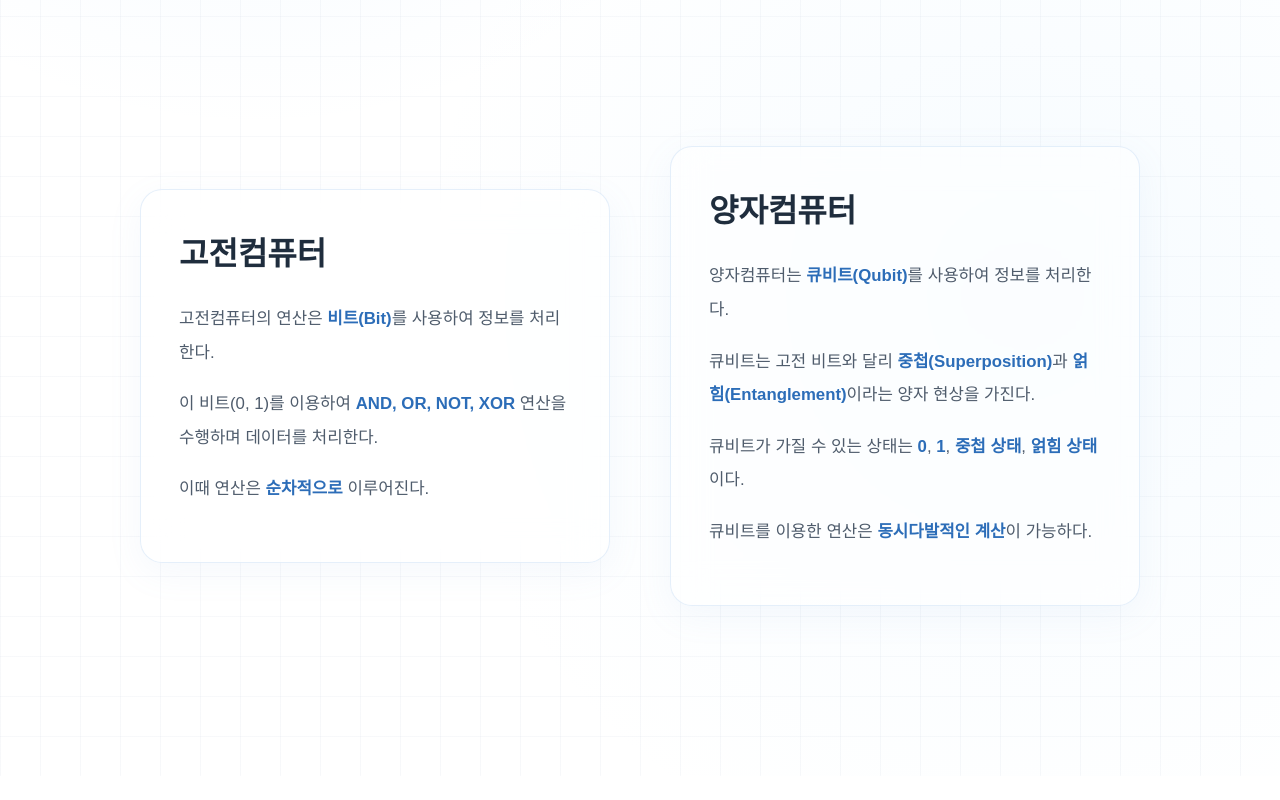
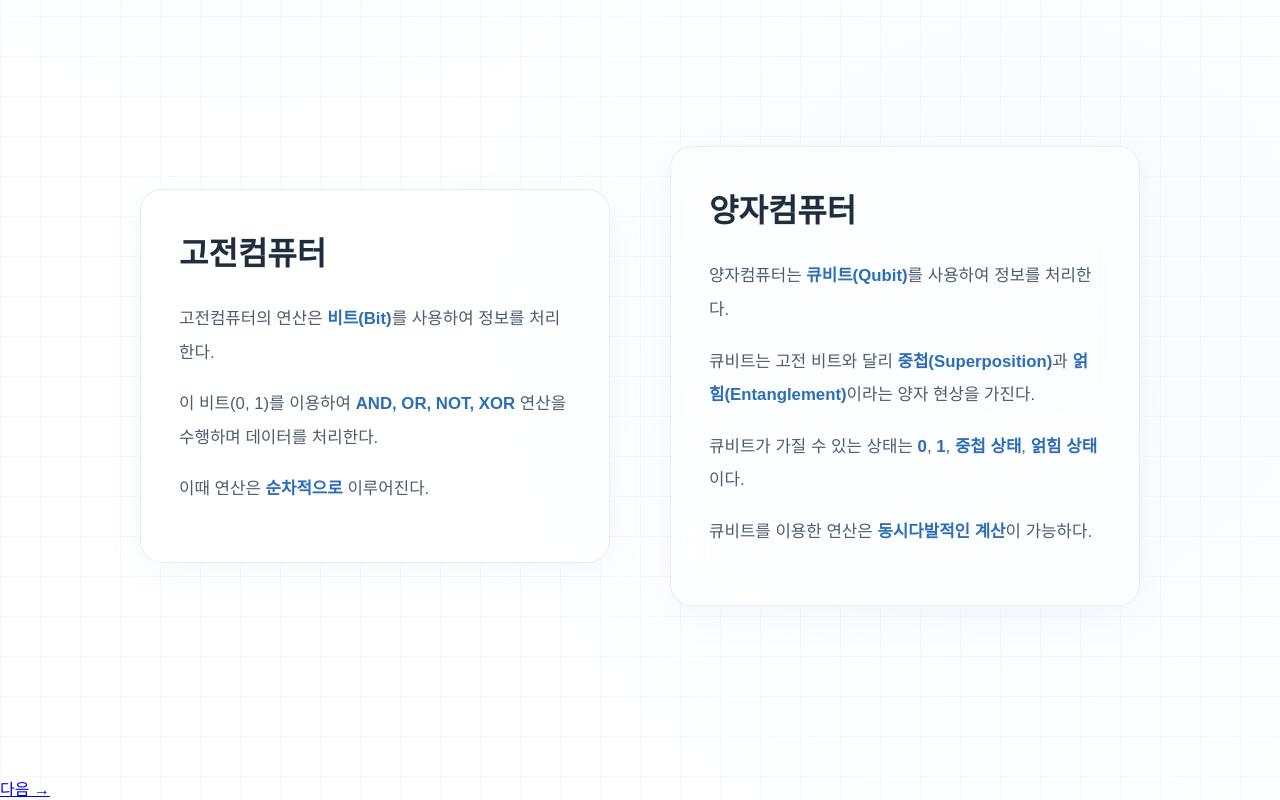
Before and after one commit to 2620313-npr/DIDWK1, a plain HTML site: page index.html in a window 1280 px wide. Shown: the part 824-1624 px from the top of the page. Before the commit the page ends 1600 px from the top, so only its background shows below. Drawn offline with Linux system fonts and the light colour scheme.

Commit message:
Update index.html

```diff
--- a/index.html
+++ b/index.html
@@ -104,5 +104,12 @@
 
     </section>
 
+    <div class="next-page">
+        <a href="page2.html" class="next-btn">
+        다음 →
+        </a>
+    </div>
+
+
 </body>
 </html>
```
